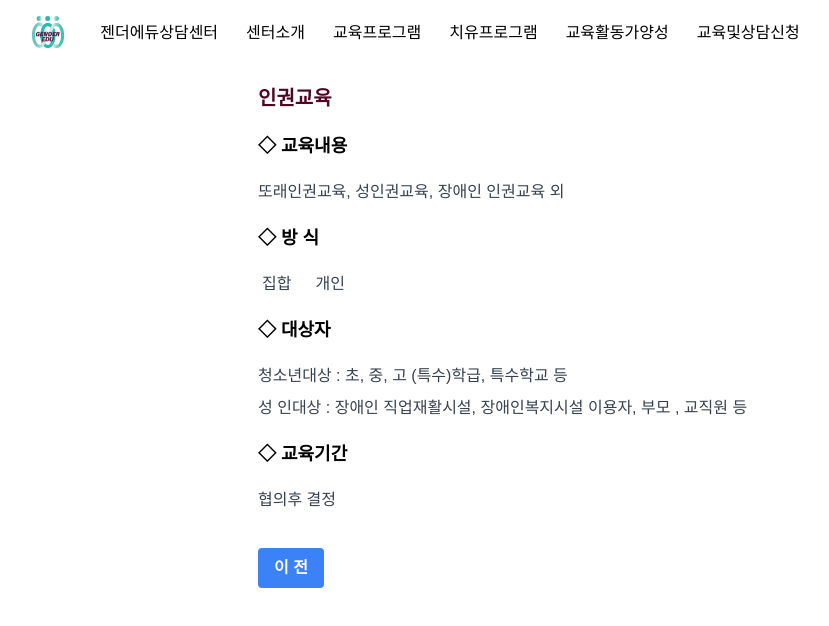
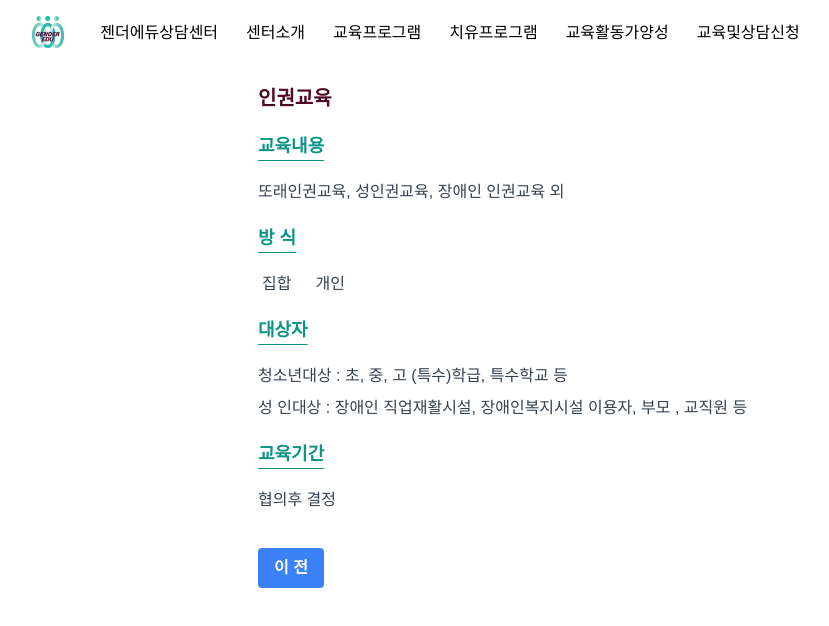
Before and after one commit to ohwonsuk/gender-edu, a React (Create React App) app: page /eduprogram/1 in a window 1280 px wide. Shown: the top 626 px of the page, without its empty margins (0-829 px from the left). Built offline with nearby package versions, Linux system fonts and the light colour scheme; a web font is replaced by a local one.

Commit message:
교육상세화면 디자인 수정

```diff
--- a/src/components/EduDetail.js
+++ b/src/components/EduDetail.js
@@ -14,14 +14,14 @@ const EduDetail = () => {
           {title}
         </div>
         {/* <img className="w-auto pl-2" src={imgUrl} alt={title} /> */}
-        <div className="font-ibmsans pl-2 text-left font-bold text-lg mt-5 mb-5">
-          ◇ 교육내용
+        <div className="font-ibmsans pl-2 text-left font-bold text-lg  text-teal-600 underline underline-offset-8 mt-5 mb-5">
+          교육내용
         </div>
         <div className="pl-2 text-left font-base text-gray-700 mb-5">
           {text}
         </div>
-        <div className="pl-2 text-left font-bold text-lg mt-5 mb-5">
-          ◇ 방 식
+        <div className="pl-2 text-left font-bold text-lg  text-teal-600 underline underline-offset-8 mt-5 mb-5">
+          방 식
         </div>
         {tags.map((tag, i) => {
           return (
@@ -35,16 +35,16 @@ const EduDetail = () => {
             </>
           );
         })}
-        <div className="pl-2 text-left font-bold text-lg mt-5 mb-5">
-          ◇ 대상자
+        <div className="pl-2 text-left font-bold text-lg  text-teal-600 underline underline-offset-8 mt-5 mb-5">
+          대상자
         </div>
         {target.map((item) => (
           <div className="pl-2 text-left font-base text-gray-700 mb-2">
             {item}
           </div>
         ))}
-        <div className="pl-2 text-left font-bold text-lg mt-5 mb-5">
-          ◇ 교육기간
+        <div className="pl-2 text-left font-bold text-lg  text-teal-600 underline underline-offset-8 mt-5 mb-5">
+          교육기간
         </div>
         <div className="pl-2 text-left font-base text-gray-700 mb-5">
           {period}
```
